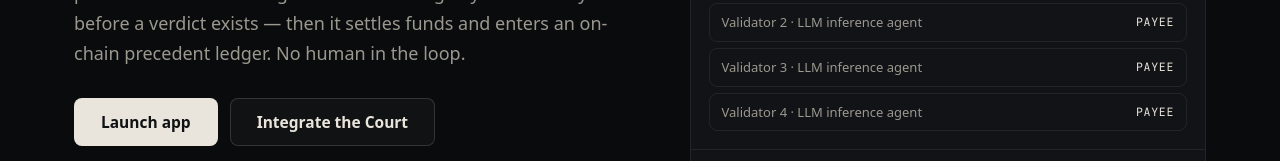
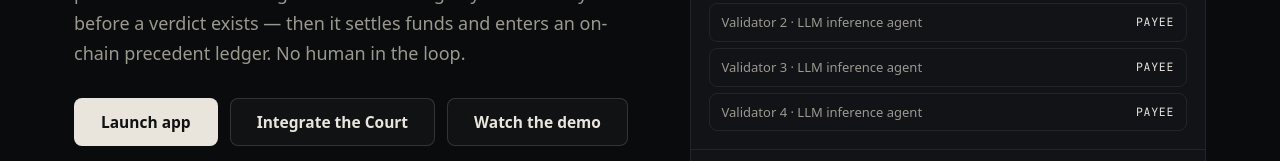
Before and after one commit to Ridwannurudeen/verdikt, a plain HTML site: page web/index.html in a window 1280 px wide. Shown: the part 584-745 px from the top of the page. Drawn offline with Linux system fonts and the light colour scheme; a web font is replaced by a local one.

Commit message:
Add demo video link: README badge + See-it-live entry, landing hero CTA (#45)

```diff
--- a/web/index.html
+++ b/web/index.html
@@ -1189,6 +1189,13 @@
             >
             <a class="btn btn-ghost btn-lg" href="/developers.html"
               >Integrate the Court</a
+            >
+            <a
+              class="btn btn-ghost btn-lg"
+              href="https://youtu.be/UO8_gmMOh0I"
+              target="_blank"
+              rel="noopener"
+              >Watch the demo</a
             >
           </div>
           <div class="hero-meta">
```
Also changed, not shown: README.md.
